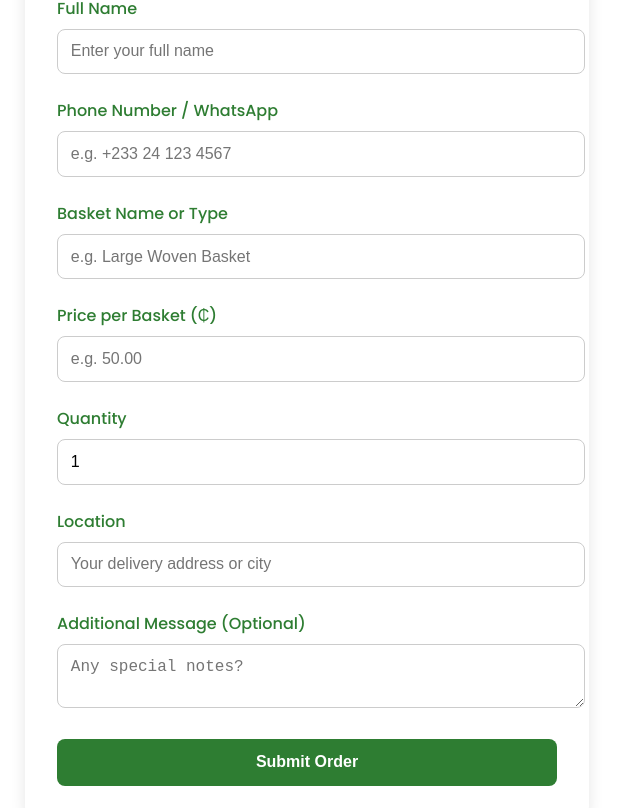
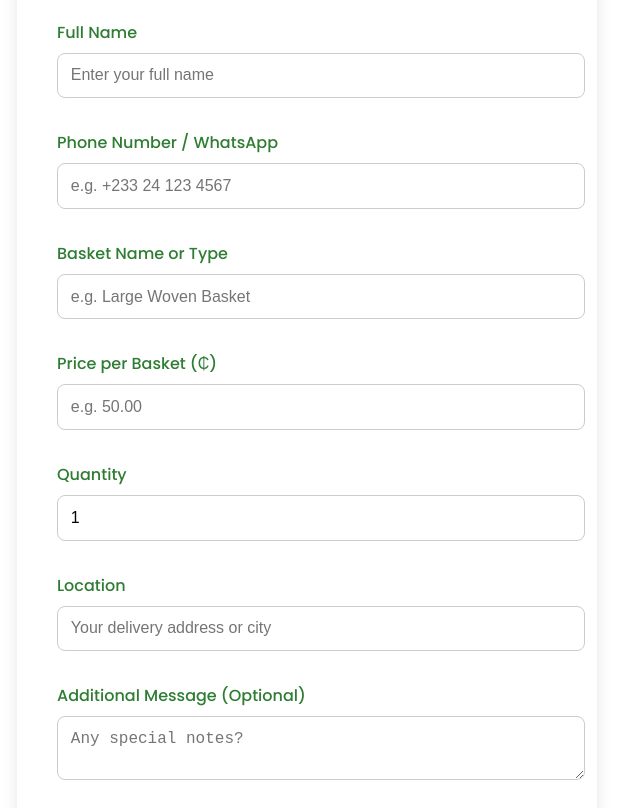
Before and after one commit to perrysusuali-png/matts-baskets, a Next.js app: page /order in a window 1280 px wide. Shown: the part 692-1500 px from the top of the page, without its empty margins (333-973 px from the left). Built offline with nearby package versions, Linux system fonts and the light colour scheme.

Commit message:
Improve the padding and the margin of order pay

```diff
--- a/src/app/order/page.tsx
+++ b/src/app/order/page.tsx
@@ -39,11 +39,11 @@ const OrderHeroOverlay = styled.div`
 `;
 
 const OrderFormSection = styled.section`
-  padding: 3rem 10%;
+  padding: 4rem 10%;
   text-align: center;
 
   @media (max-width: 768px) {
-    padding: 2rem 4%;
+    padding: 3rem 5%;
   }
 `;
 
@@ -51,12 +51,12 @@ const Form = styled.form`
   max-width: 500px;
   margin: 0 auto;
   background: #fff;
-  padding: 2rem;
+  padding: 2.5rem;
   border-radius: 12px;
   box-shadow: 0 4px 15px rgba(0,0,0,0.1);
 
   @media (max-width: 768px) {
-    padding: 1.5rem;
+    padding: 2rem;
   }
 
   h3 {
@@ -66,7 +66,7 @@ const Form = styled.form`
 `;
 
 const FormGroup = styled.div`
-  margin-bottom: 1.5rem;
+  margin-bottom: 2rem;
   text-align: left;
 
   label {
@@ -99,7 +99,7 @@ const Button = styled.button`
   background-color: #2e7d32;
   color: #fff;
   border: none;
-  padding: 0.9rem;
+  padding: 1rem;
   width: 100%;
   border-radius: 8px;
   font-size: 1rem;
```
